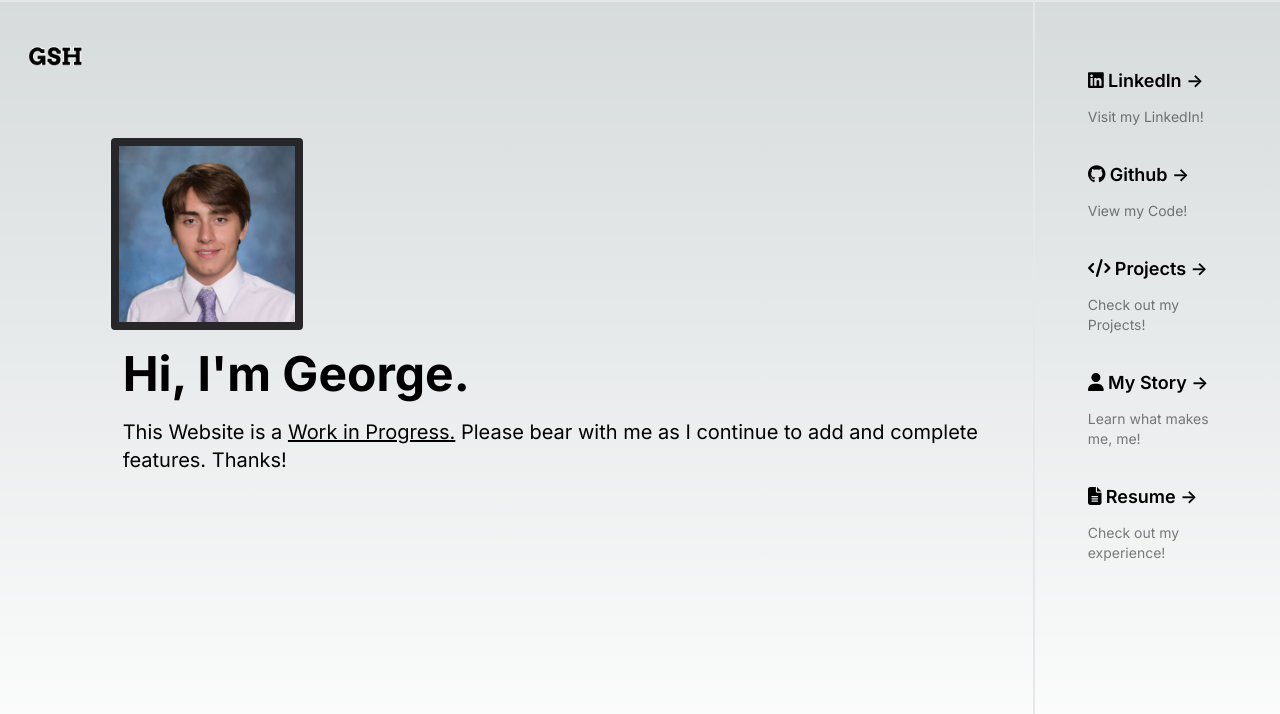
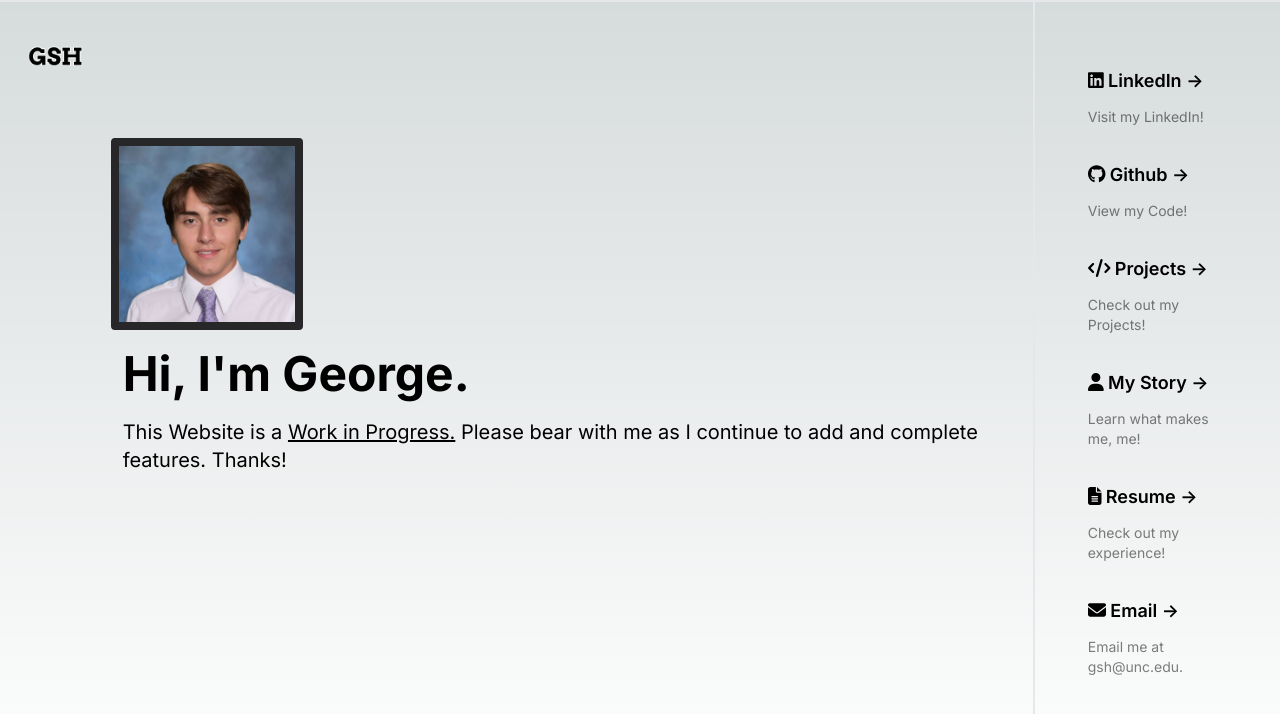
Before and after one commit to gshunc/gsh-portfolio, a Next.js app in the folder gsh-portfolio/: page / in a window 1280 px wide. Shown: the top 714 px of the page. Built offline with nearby package versions, Linux system fonts and the light colour scheme.

Commit message:
12/18 Edits (#1)

```diff
--- a/gsh-portfolio/app/components/Navigation.tsx
+++ b/gsh-portfolio/app/components/Navigation.tsx
@@ -1,12 +1,16 @@
 import { FontAwesomeIcon } from "@fortawesome/react-fontawesome";
-import { faUser, faCode, faFileLines } from "@fortawesome/free-solid-svg-icons";
+import {
+  faUser,
+  faCode,
+  faFileLines,
+  faEnvelope,
+} from "@fortawesome/free-solid-svg-icons";
 import { faLinkedin, faGithub } from "@fortawesome/free-brands-svg-icons";
 import Link from "next/link";
 
 export const Navigation = () => {
   return (
     <div className="border-l-2 flex flex-col content-center">
-      <div className="">
       <div className="pl-8 pr-8 mt-12 container grid grid-cols-1 text-left lg:max-w-5xl float-right">
         <Link
           href="https://www.linkedin.com/in/george-harris-19245620b/"
@@ -36,9 +40,7 @@ export const Navigation = () => {
               -&gt;
             </span>
           </h2>
-            <p className={`m-0 max-w-[30ch] text-sm opacity-50`}>
-              View my Code!
-            </p>
+          <p className={`m-0 max-w-[30ch] text-sm opacity-50`}>View my Code!</p>
         </Link>
         <Link
           href="/pages/projects_page"
@@ -84,7 +86,22 @@ export const Navigation = () => {
             Check out my experience!
           </p>
         </Link>
-        </div>
+        <Link
+          href={"mailto:gsh@unc.edu"}
+          className="group rounded-lg border border-transparent px-5 py-4 transition-colors hover:border-gray-300 hover:bg-gray-100 hover:dark:border-neutral-700 hover:dark:bg-neutral-800/30"
+          target="_blank"
+          rel="noopener noreferrer"
+        >
+          <h2 className={`mb-3 text-lg font-semibold`}>
+            <FontAwesomeIcon icon={faEnvelope} /> Email{" "}
+            <span className="inline-block transition-transform group-hover:translate-x-1 motion-reduce:transform-none">
+              -&gt;
+            </span>
+          </h2>
+          <p className={`m-0 max-w-[30ch] text-sm opacity-50`}>
+            Email me at gsh@unc.edu.
+          </p>
+        </Link>
       </div>
     </div>
   );
--- a/gsh-portfolio/app/page.tsx
+++ b/gsh-portfolio/app/page.tsx
@@ -3,6 +3,7 @@ import "@fortawesome/fontawesome-svg-core/styles.css";
 import { config } from "@fortawesome/fontawesome-svg-core";
 import { Navigation } from "./components/Navigation";
 import { Logo } from "./components/Logo";
+import Link from "next/link";
 config.autoAddCss = false;
 
 export default function Home() {
--- a/gsh-portfolio/app/pages/projects_page/page.tsx
+++ b/gsh-portfolio/app/pages/projects_page/page.tsx
@@ -27,9 +27,8 @@ const projects_page = () => {
           </h2>
         </Link>
       </div>
-
-      <p className="border border-gray-300 bg-gray-200 bg-opacity-20 pb-6 pt-6 ps-5 pe-5 mt-5 backdrop-blur-2xl from-zinc-200 rounded-lg">
-        Project 1 Blah Blah Blah Blah Blah Blah Blah
+      <p className="border border-gray-300 bg-yellow-300 text-black pb-6 pt-6 ps-5 pe-5 mt-5 backdrop-blur-2xl rounded-lg">
+        Work in Progress!
       </p>
     </main>
   );
--- a/gsh-portfolio/app/pages/story_page/page.tsx
+++ b/gsh-portfolio/app/pages/story_page/page.tsx
@@ -4,6 +4,7 @@ import { config } from "@fortawesome/fontawesome-svg-core";
 config.autoAddCss = false;
 import { FontAwesomeIcon } from "@fortawesome/react-fontawesome";
 import { faHome } from "@fortawesome/free-solid-svg-icons";
+import { SpeedInsights } from "@vercel/speed-insights/next";
 
 const story_page = () => {
   return (
@@ -27,10 +28,10 @@ const story_page = () => {
           </h2>
         </Link>
       </div>
-
-      <p className="border border-gray-300 bg-gray-200 bg-opacity-20 pb-6 pt-6 ps-5 pe-5 mt-5 backdrop-blur-2xl from-zinc-200 rounded-lg">
-        Story
+      <p className="border border-gray-300 bg-yellow-300 text-black pb-6 pt-6 ps-5 pe-5 mt-5 backdrop-blur-2xl rounded-lg">
+        Work in Progress!
       </p>
+      <SpeedInsights />
     </main>
   );
 };
--- a/gsh-portfolio/package.json
+++ b/gsh-portfolio/package.json
@@ -14,6 +14,7 @@
     "@fortawesome/free-regular-svg-icons": "^6.4.2",
     "@fortawesome/free-solid-svg-icons": "^6.4.2",
     "@fortawesome/react-fontawesome": "^0.2.0",
+    "@vercel/speed-insights": "^1.0.2",
     "next": "^14.0.3",
     "react": "^18.2.0",
     "react-dom": "^18.2.0"
```
Also changed, not shown: 2 other files (tests, documents, lock files or other folders). Lines whose indentation alone changed are shown as unchanged.
